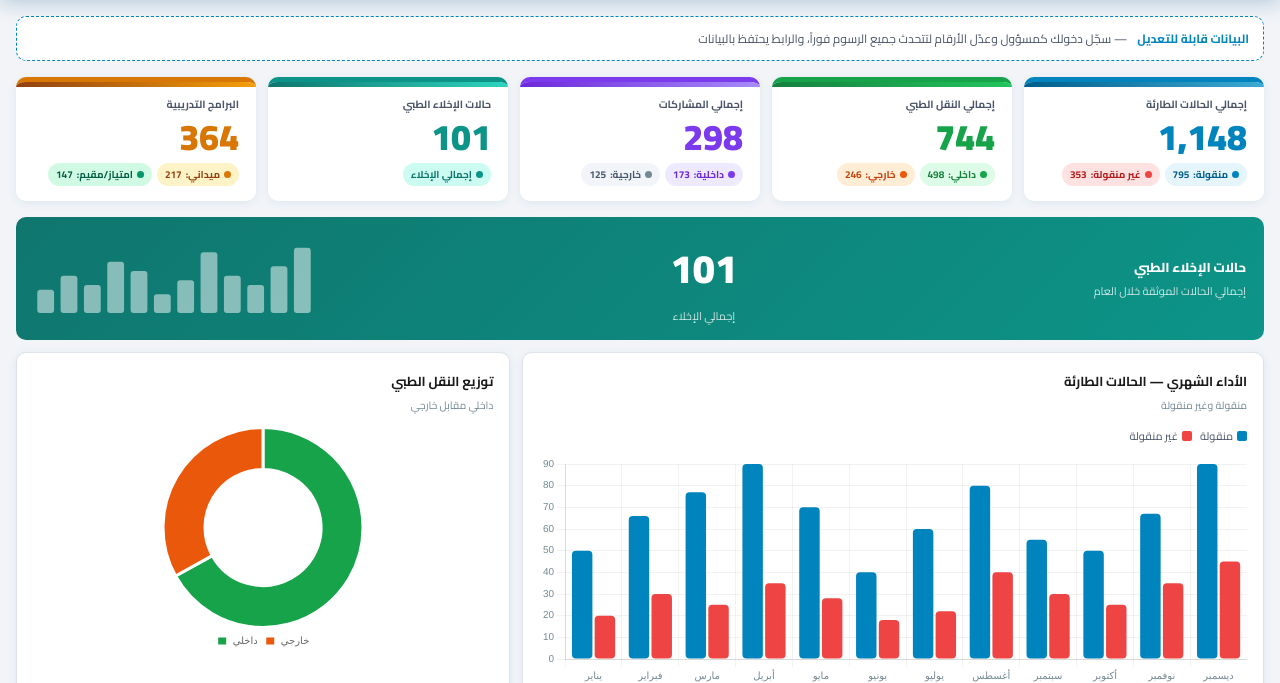
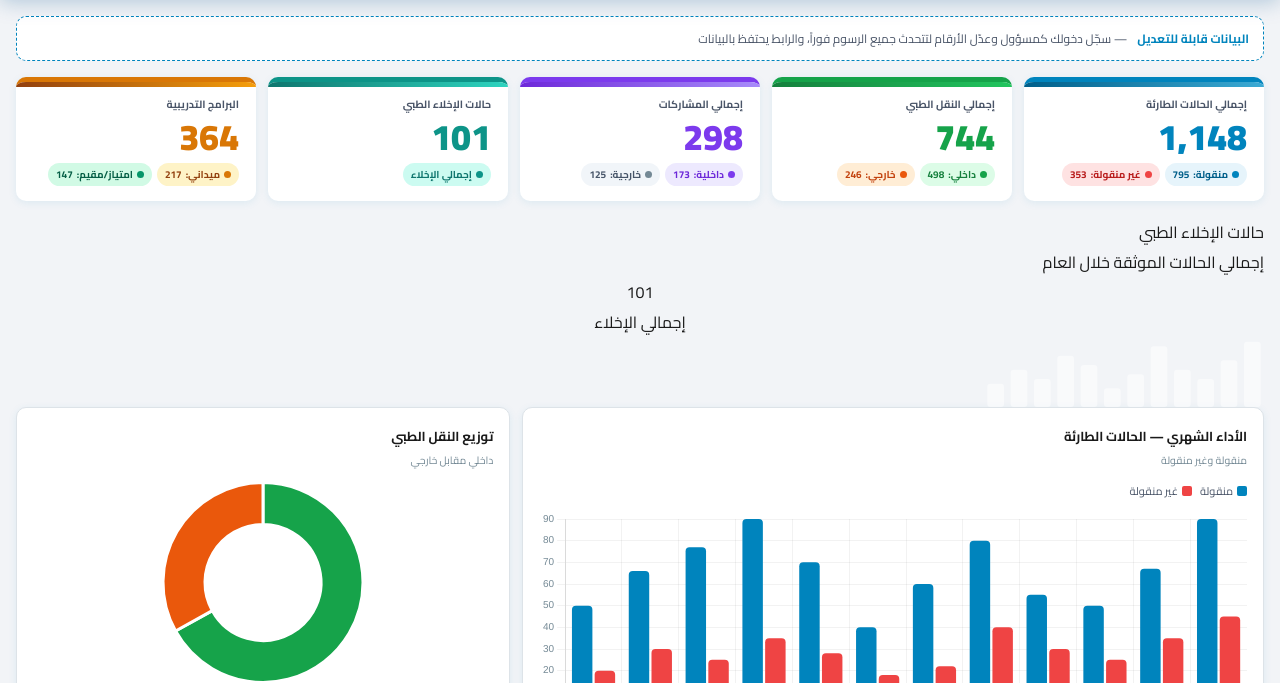
Before and after one commit to ttrkee01/Emergency-Medical-Services-Unit-Database, a plain HTML site: page index.html in a window 1280 px wide. Shown: the part 117-800 px from the top of the page. Drawn offline with nearby package versions, Linux system fonts and the light colour scheme.

Commit message:
Update index.html

```diff
--- a/index.html
+++ b/index.html
@@ -102,13 +102,6 @@ body{background:var(--bg);color:var(--text);min-height:100vh;direction:rtl}
 @media(max-width:900px){.g3,.g4{grid-template-columns:repeat(2,1fr)}}
 @media(max-width:820px){.g2,.g2b{grid-template-columns:1fr}}
 @media(max-width:640px){.g5{grid-template-columns:repeat(2,1fr)}}
-
-/* ── EVAC BANNER ── */
-.evac-banner{background:linear-gradient(135deg,#0f766e,#0d9488);border-radius:var(--r);padding:14px 18px;margin-bottom:12px;color:#fff;display:flex;align-items:center;justify-content:space-between;flex-wrap:wrap;gap:12px}
-.evac-title{font-size:13px;font-weight:800}
-.evac-sub{font-size:11px;opacity:.8;margin-top:2px}
-.evac-num{font-size:40px;font-weight:900}
-.evac-lbl{font-size:11px;opacity:.8}
 
 /* ── MONTH HERO ── */
 .mhero{border-radius:var(--r);padding:18px 20px;margin-bottom:14px;color:#fff}
```
